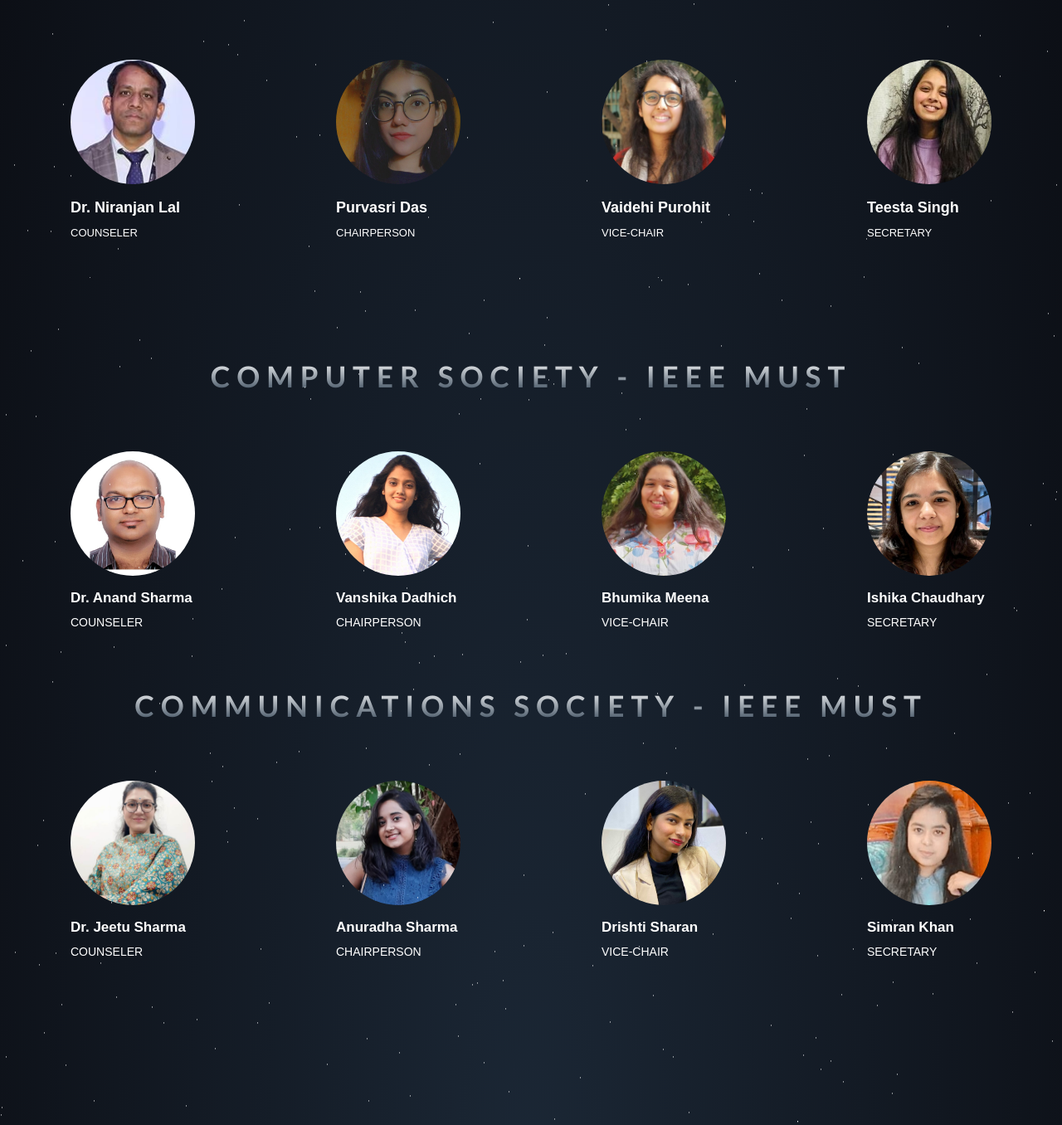
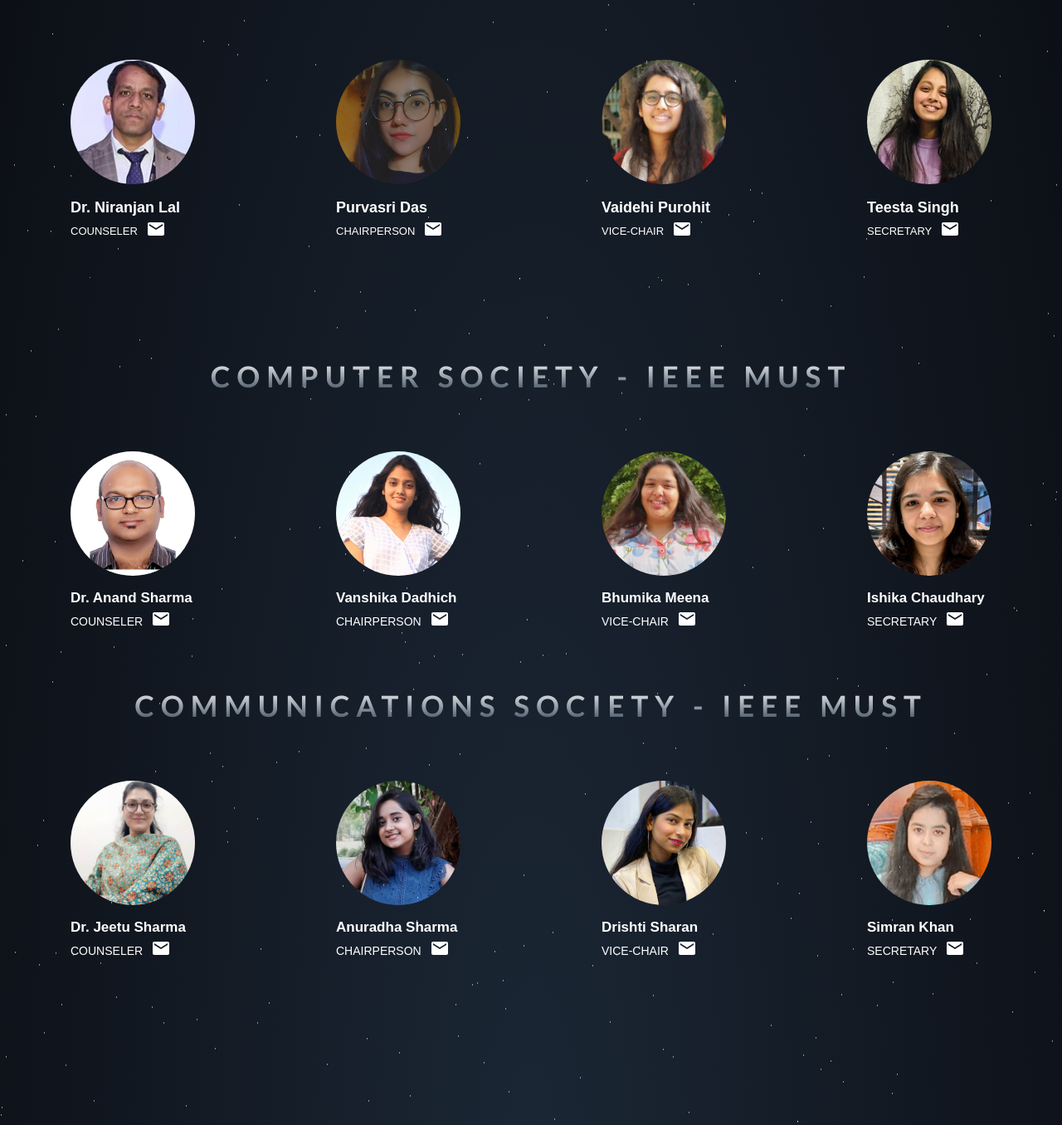
Before and after one commit to ritika728/Fest_Website, a React (Create React App) app: page /contact in a window 1280 px wide. Shown: the part 956-2312 px from the top of the page at 83% size. Built offline with nearby package versions, Linux system fonts and the light colour scheme.

Commit message:
photos crash

```diff
--- a/src/components/contact/contact.css
+++ b/src/components/contact/contact.css
@@ -377,6 +377,10 @@
     transform: scale(1.2);
 
 }
+.team:hover .person-image1 .iconn {
+  color: #016cec;
+
+}
 .team:hover .person-image3 {
 	/* padding: 3px; */
     /* border: 2px dashed white; */
@@ -433,6 +437,7 @@
     transform: scale(1.2);
 
 }
+
 .team:hover .person-image9{
 	/* padding: 3px; */
     /* border: 2px dashed white; */
@@ -569,7 +574,7 @@
   }
 
 
-  @media screen and (max-width:600px) {
+  @media screen and (max-width:1200px) {
 
     body{
       overflow: auto;
--- a/src/components/contact/contact.jsx
+++ b/src/components/contact/contact.jsx
@@ -37,7 +37,7 @@
 							<h3 class="full-name">Heena Thadani</h3>
 							<div className='mail'>
 							<span className="speciality">Chairperson</span>
-							<Link href="mailto:heenathadani@ieee.org?"style={{marginLeft:"6px"}}className="icons" target="_blank"><EmailIcon/></Link>
+							<Link className="iconn" href="mailto:heenathadani@ieee.org?"style={{marginLeft:"6px"}}className="icons" target="_blank"><EmailIcon/></Link>
 						</div>
 						</div>
 					</div>
@@ -116,7 +116,10 @@
 						</div>
 						<div className="person-info">
 							<h3 class="full-name">Dr. Niranjan Lal</h3>
+							<div className='mail'>
 							<span className="speciality">Counseler</span>
+							<Link className="iconn" href="mailto:niranjanlal@ieee.org?"style={{marginLeft:"6px"}}className="icons" target="_blank"><EmailIcon/></Link>
+						</div>
 						</div>
 					</div>
 				</div>
@@ -126,9 +129,13 @@
 						</div>
 						<div className="person-info">
 							<h3 class="full-name">Purvasri Das</h3>
+							<div className='mail'>
 							<span className="speciality">Chairperson</span>
+							<Link className="iconn" href="mailto:purva3112@ieee.org?"style={{marginLeft:"6px"}}className="icons" target="_blank"><EmailIcon/></Link>
 						</div>
+
 					</div>
+				</div>
 				</div>
 				<div className="team">
 					<div className="single-person">
@@ -136,7 +143,10 @@
 						</div>
 						<div className="person-info">
 							<h3 class="full-name">Vaidehi Purohit</h3>
+							<div className='mail'>
 							<span className="speciality">Vice-Chair</span>
+							<Link className="iconn" href="mailto:vaidehipurohit@ieee.org?"style={{marginLeft:"6px"}}className="icons" target="_blank"><EmailIcon/></Link>
+						</div>
 						</div>
 					</div>
 				</div>
@@ -146,7 +156,10 @@
 						</div>
 						<div className="person-info">
 							<h3 class="full-name">Teesta Singh</h3>
+							<div className='mail'>
 							<span className="speciality">Secretary</span>
+							<Link className="iconn" href="mailto:teestasingh@ieee.org?"style={{marginLeft:"6px"}}className="icons" target="_blank"><EmailIcon/></Link>
+						</div>
 						</div>
 					</div>
 				</div>
@@ -161,7 +174,10 @@
 						</div>
 						<div className="person-info">
 							<h3 class="full-name">Dr. Anand Sharma</h3>
+							<div className='mail'>
 							<span className="speciality">Counseler</span>
+							<Link className="iconn" href="mailto:anandsharma@ieee.org?"style={{marginLeft:"6px"}}className="icons" target="_blank"><EmailIcon/></Link>
+						</div>
 						</div>
 					</div>
 				</div>
@@ -171,7 +187,10 @@
 						</div>
 						<div className="person-info">
 							<h3 class="full-name">Vanshika Dadhich</h3>
+							<div className='mail'>
 							<span className="speciality">Chairperson</span>
+							<Link className="iconn" href="mailto:vanshika.dadhich@ieee.org?"style={{marginLeft:"6px"}}className="icons" target="_blank"><EmailIcon/></Link>
+							</div>
 						</div>
 					</div>
 				</div>
@@ -181,7 +200,10 @@
 						</div>
 						<div className="person-info">
 							<h3 class="full-name">Bhumika Meena</h3>
+							<div className='mail'>
 							<span className="speciality">Vice-Chair</span>
+							<Link className="iconn" href="mailto:bhumikamina_26@ieee.org?"style={{marginLeft:"6px"}}className="icons" target="_blank"><EmailIcon/></Link>
+						</div>
 						</div>
 					</div>
 				</div>
@@ -191,7 +213,10 @@
 						</div>
 						<div className="person-info">
 							<h3 class="full-name">Ishika Chaudhary</h3>
+							<div className='mail'>
 							<span className="speciality">Secretary</span>
+							<Link className="iconn" href="mailto:ishikachaudhary@ieee.org@ieee.org?"style={{marginLeft:"6px"}}className="icons" target="_blank"><EmailIcon/></Link>
+						</div>
 						</div>
 					</div>
 				</div>
@@ -206,9 +231,10 @@
 						</div>
 						<div className="person-info">
 							<h3 class="full-name">Dr. Jeetu Sharma</h3>
+							<div className='mail'>
 							<span className="speciality">Counseler</span>
-							{/* <i class="fa fa-envelope" aria-hidden="true">nbfdnhdnd</i> */}
-
+							<Link className="iconn" href="jeeetusharma@ieee.org?"style={{marginLeft:"6px"}}className="icons" target="_blank"><EmailIcon/></Link>
+							</div>
 						</div>
 					</div>
 				</div>
@@ -218,8 +244,11 @@
 						</div>
 						<div className="person-info">
 							<h3 class="full-name">Anuradha Sharma</h3>
+							<div className='mail'>
 							<span className="speciality">Chairperson</span>
+							<Link className="iconn" href="mailto:anuradhasharma@ieee.org?"style={{marginLeft:"6px"}}className="icons" target="_blank"><EmailIcon/></Link>
 						</div>
+					</div>
 					</div>
 				</div>
 				<div className="team">
@@ -228,7 +257,10 @@
 						</div>
 						<div className="person-info">
 							<h3 class="full-name">Drishti Sharan</h3>
+							<div className='mail'>
 							<span className="speciality">Vice-Chair</span>
+							<Link className="iconn" href="mailto:drishti.sharan@ieee.org?"style={{marginLeft:"6px"}}className="icons" target="_blank"><EmailIcon/></Link>
+						</div>
 						</div>
 					</div>
 				</div>
@@ -238,7 +270,10 @@
 						</div>
 						<div className="person-info">
 							<h3 class="full-name">Simran Khan</h3>
+							<div className='mail'>
 							<span className="speciality">Secretary</span>
+							<Link className="iconn" href="mailto:simrankhan@ieee.org?"style={{marginLeft:"6px"}}className="icons" target="_blank"><EmailIcon/></Link>
+							</div>
 						</div>
 					</div>
 				</div>
```
